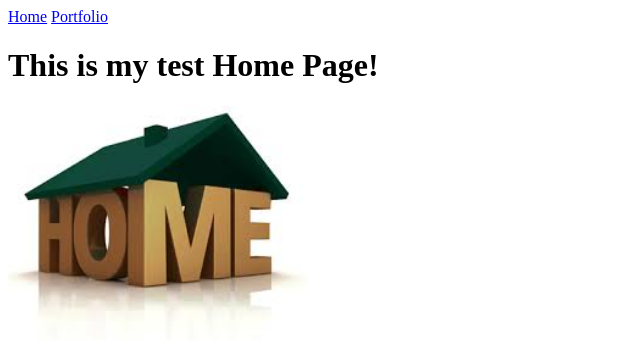
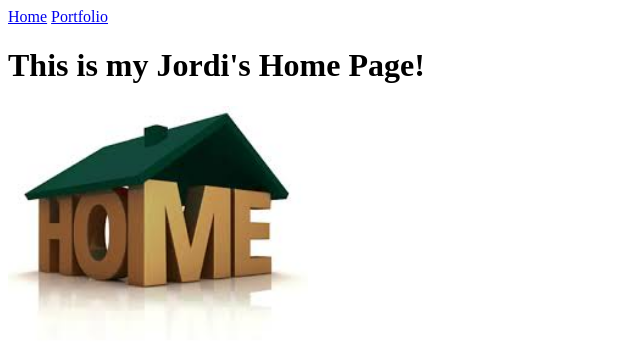
Before and after one commit to JMendoza168/JMendoza168.github.io, a plain HTML site: page index.html in a window 1280 px wide. Shown: the whole page, without its empty margins (0-640 px from the left). Drawn offline with Linux system fonts and the light colour scheme.

Commit message:
Changed the heading

```diff
--- a/index.html
+++ b/index.html
@@ -7,7 +7,7 @@
 	<body>
 		<a href="index.html">Home</a>
 		<a href="portfolio.html">Portfolio</a>
-		<h1>This is my test Home Page!</h1>
+		<h1>This is my Jordi's Home Page!</h1>
 		<img src="images/home.jpg" height="250">
 	</body>
 </html>
```
